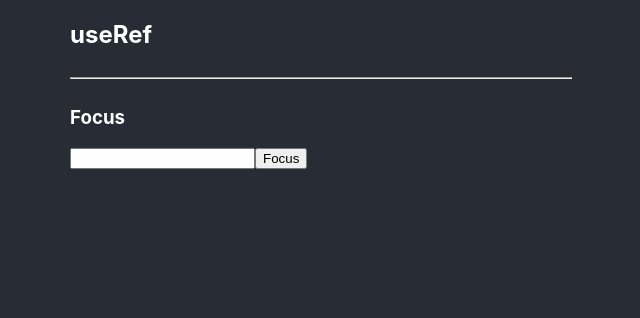
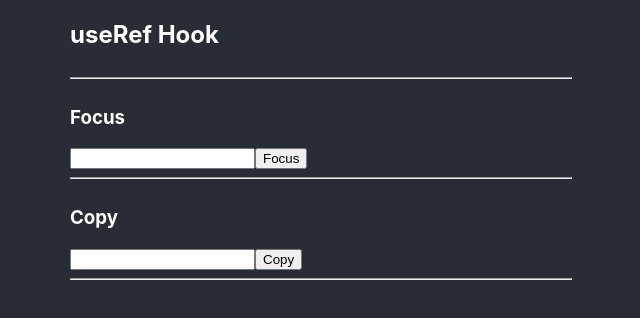
Before and after one commit to Maopos/useref-app, a React (Create React App) app: page / in a window 1280 px wide. Shown: the top 318 px of the page, without its empty margins (130-770 px from the left). Built offline with nearby package versions, Linux system fonts and the light colour scheme.

Commit message:
Copy app

```diff
--- a/src/App.css
+++ b/src/App.css
@@ -10,3 +10,8 @@
   color: white;
   padding-left: 200px;
 }
+
+hr {
+  width: 500px;
+  margin-left: 0;
+}
--- a/src/App.jsx
+++ b/src/App.jsx
@@ -1,13 +1,17 @@
 import "./App.css";
+import Copy from "./components/Copy";
 import Focus from "./components/Focus";
 
 function App() {
   return (
     <div className="App">
       <header className="App-header">
-        <h2>useRef</h2>
-        <hr style={{ width: "500px", marginLeft: 0 }} />
+        <h2>useRef Hook</h2>
+        <hr />
         <Focus />
+        <hr />
+        <Copy />
+        <hr />
       </header>
     </div>
   );
--- /dev/null
+++ b/src/components/Copy.jsx
@@ -0,0 +1,36 @@
+import { useState, useRef } from "react";
+
+const Copy = () => {
+  // Estados
+  const [text, setText] = useState("");
+  const [copied, setCopied] = useState(false);
+
+  const inputRef = useRef();
+
+  const handleCopy = () => {
+    const input = inputRef.current;
+    input.select();
+    document.execCommand("copy");
+
+    setCopied(true);
+    setTimeout(() => {
+      setCopied(false);
+    }, 1500);
+  };
+
+  return (
+    <div>
+      <h3>Copy</h3>
+      <input
+        ref={inputRef}
+        type="text"
+        value={text}
+        onChange={(e) => setText(e.target.value)}
+      />
+      <button onClick={handleCopy}>Copy</button>
+      {copied ? <p>Is copied!</p> : null}
+    </div>
+  );
+};
+
+export default Copy;
```
